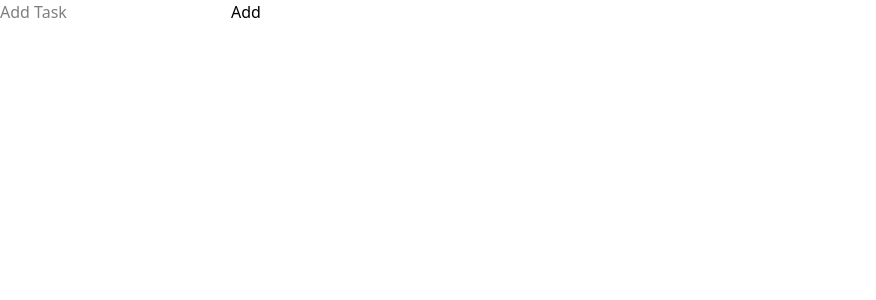
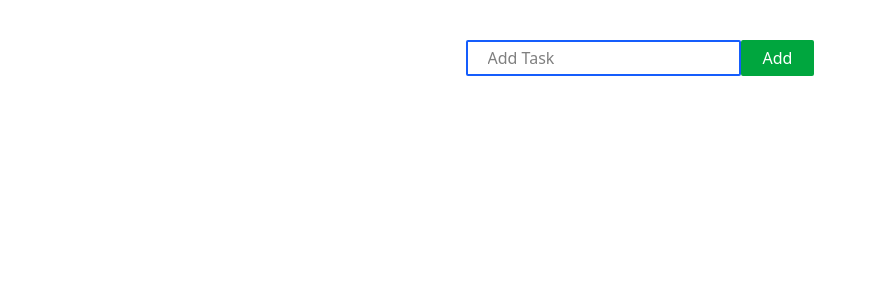
Before and after one commit to HumbleBoyy/SImple-Todo-, a React (Vite) app: page / in a window 1280 px wide. Shown: the top 300 px of the page, without its empty margins (0-876 px from the left). Built offline with nearby package versions, Linux system fonts and the light colour scheme.

Commit message:
New Commit

```diff
--- a/src/App.jsx
+++ b/src/App.jsx
@@ -37,10 +37,10 @@ const App = () => {
      localStorage.setItem("todos", JSON.stringify(todos))
   })
   return (
-    <div className="flex items-center">
+    <div className="flex flex-col items-center justify-center pt-10">
      <form onSubmit={handleSubmit}>
-       <input type="text" name="title" placeholder="Add Task"/>
-       <button type="submit">Add</button>
+       <input className="border-2 border-blue-600 py-1 px-5 rounded-[2px] text-[16px]" type="text" name="title" placeholder="Add Task"/>
+       <button className="border-2 border-green-600 bg-green-600 text-white py-1 px-5 rounded-[2px]" type="submit">Add</button>
      </form>
      {todos.map((item)=> (
       <div key={item.id}>
@@ -49,7 +49,7 @@ const App = () => {
           {item.title}
         </label>
       </div>
-    ))}
+     ))}
     </div>
   )
 }
--- a/src/main.jsx
+++ b/src/main.jsx
@@ -4,5 +4,7 @@ import './index.css'
 import App from './App.jsx'
 
 createRoot(document.getElementById('root')).render(
-    <App />
+    <div className='dark:bg-gray-900 dark:text-white h-[100vh]'>
+      <App />
+    </div>
 )
```
